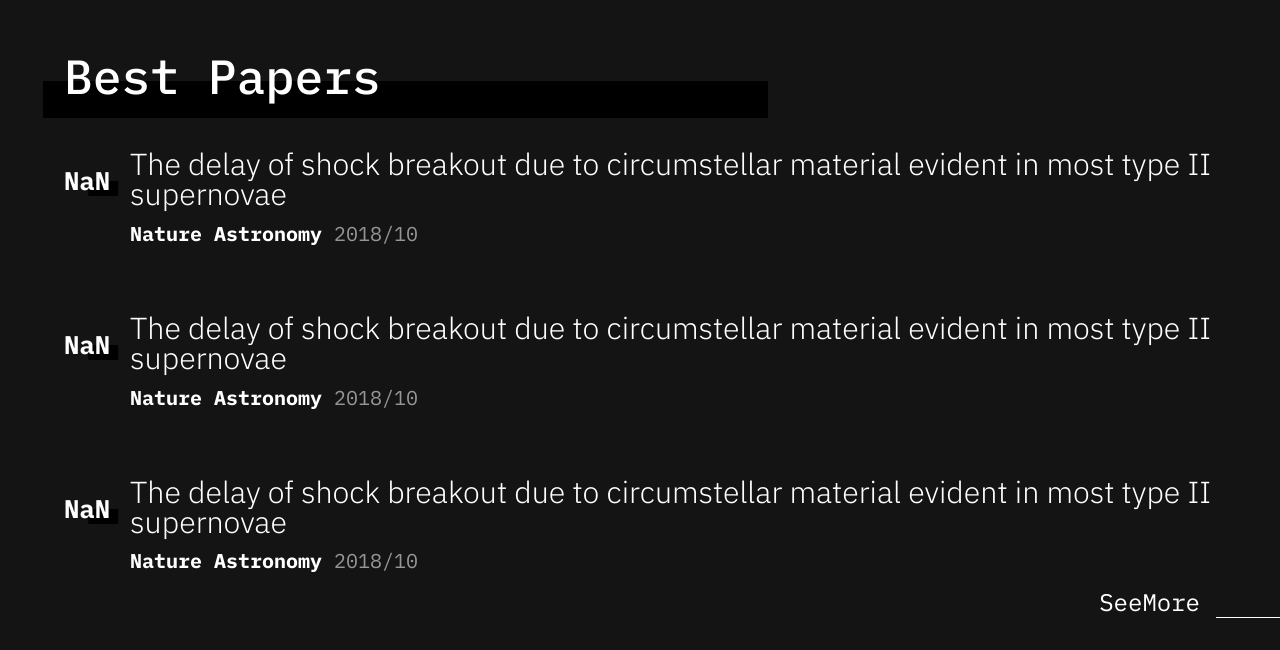
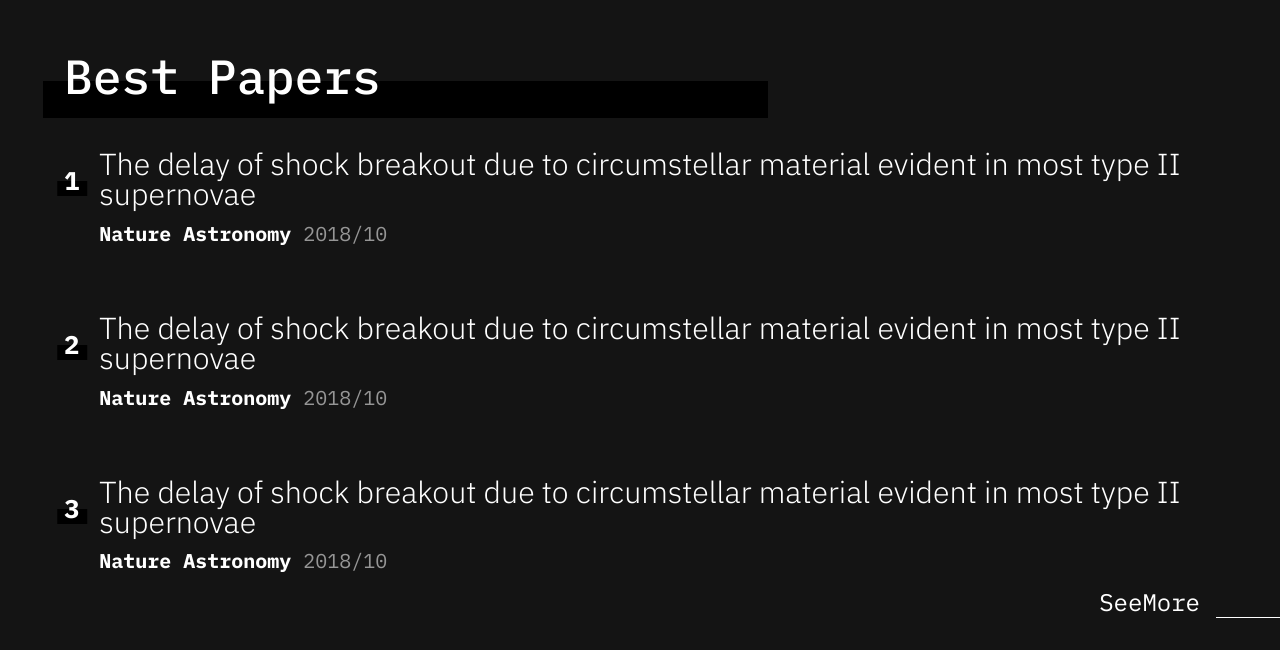
Before and after one commit to chuijse/phuijse_portfolio, a Next.js app: page / in a window 1280 px wide. Shown: the part 862-1512 px from the top of the page. Built offline with nearby package versions, Linux system fonts and the light colour scheme.

Commit message:
fix i={i}

```diff
--- a/components/BestPapers.js
+++ b/components/BestPapers.js
@@ -30,6 +30,7 @@ export default function BestPapers({ isMobile }) {
         {papers.map((paper, i) => (
           <Paper
             name={paper.name}
+            i={i}
             key={`best-paper-${i}`}
             magasine={paper.magasine}
             date={paper.date}
```
